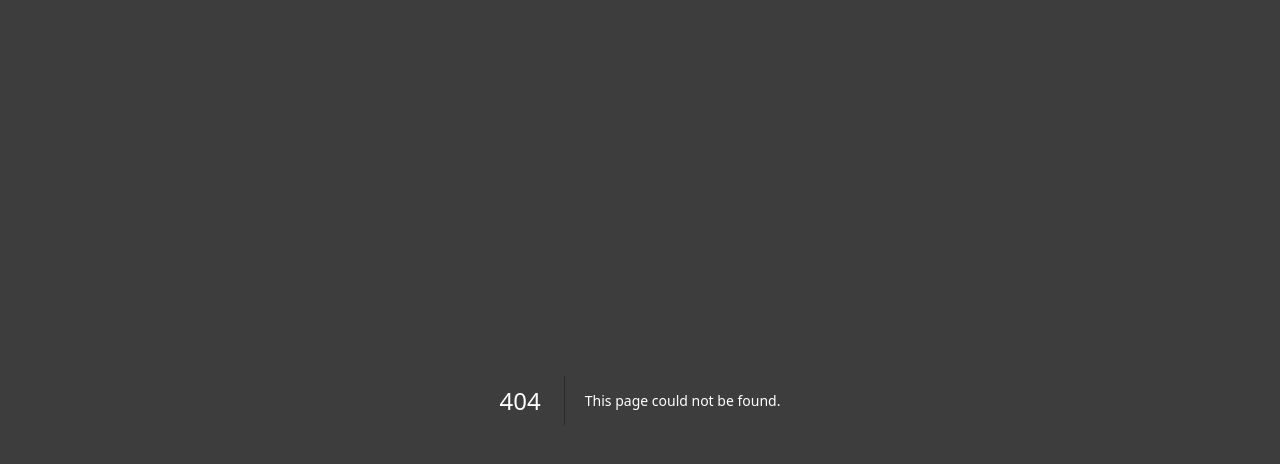
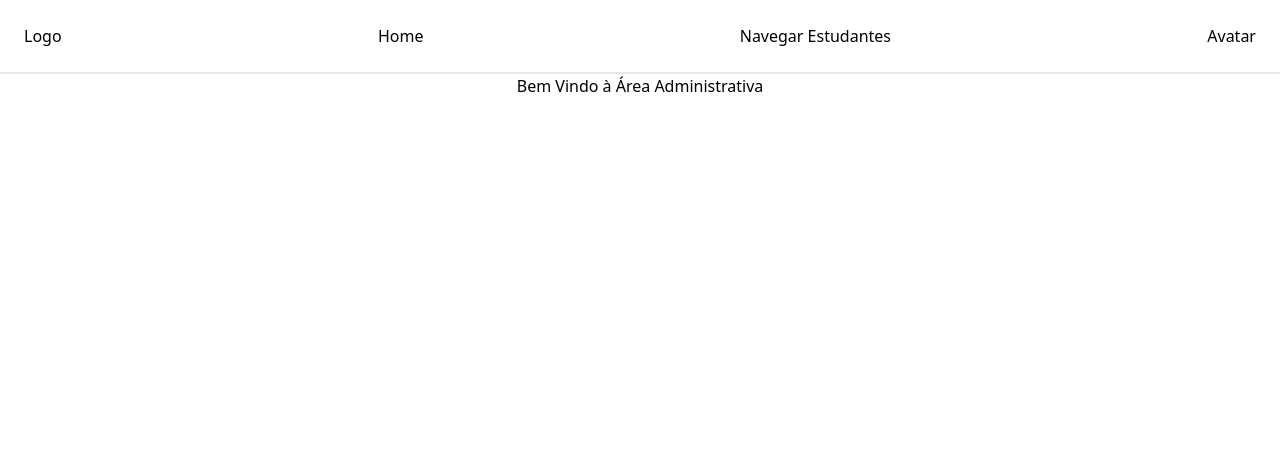
Before and after one commit to kukiFelt/DoProfessor, a Next.js app: page /admin in a window 1280 px wide. Before the commit this address had no page. Shown: the top 464 px of the page. Built offline with nearby package versions, Linux system fonts and the light colour scheme.

Commit message:
feat: dashboard

```diff
--- /dev/null
+++ b/app/admin/components/NavBar.tsx
@@ -0,0 +1,10 @@
+export default function NavBar() {
+    return (
+        <div className="flex justify-between p-6 border-b-2">
+            <h1>Logo</h1>
+            <a href="/admin">Home</a>
+            <a href="/admin/student">Navegar Estudantes</a>
+            <h1>Avatar</h1>
+        </div>
+    )
+}
--- /dev/null
+++ b/app/admin/layout.tsx
@@ -0,0 +1,18 @@
+import NavBar from "./components/NavBar";
+
+export default function AdminLayout({
+    children,
+}: Readonly<{
+    children: React.ReactNode;
+}>) {
+    return (
+        <html lang="en">
+            <body className="">
+                <div>
+                   <NavBar/>
+                    {children}
+                </div>
+            </body>
+        </html>
+    );
+}
--- /dev/null
+++ b/app/admin/page.tsx
@@ -0,0 +1,5 @@
+export default function Admin(){
+    return(
+        <h1 className="text-center">Bem Vindo à Área Administrativa</h1>
+    )
+}
--- /dev/null
+++ b/app/admin/student/page.tsx
@@ -0,0 +1,5 @@
+export default function Student(){
+    return(
+        <h1>Cadastro de Estudantes</h1>
+    )
+}
--- a/app/components/Header.tsx
+++ b/app/components/Header.tsx
@@ -1,12 +1,12 @@
 export default function Header() {
     return (
-        <div className="md:flex justify-between lg:mt-8 font-bold">
+        <div className="md:flex justify-between lg:pt-8 font-bold">
             <h3>🏫 ESCOLA TECNOLÓGICA 📕</h3>
             <nav className="space-x-3 mx-4">
                 <a href="#">Home</a>
                 <a href="#">Cursos</a>
                 <a href="#">Contato</a>
-                <a href="#">Login</a>
+                <a href="/admin">Login</a>
             </nav>
         </div>
     )
--- a/app/layout.tsx
+++ b/app/layout.tsx
@@ -16,7 +16,9 @@
 }>) {
   return (
     <html lang="en">
-      <body className="bg-[#3d3d3d] text-white text-center max-w-[1440px] mx-auto">{children}</body>
+      <body className="max-w-[1440px] mx-auto">
+        {children}
+      </body>
     </html>
   );
 }
--- a/app/page.tsx
+++ b/app/page.tsx
@@ -5,7 +5,7 @@
 
 export default function Home() {
   return (
-    <div>
+    <div className="bg-[#3d3d3d] text-white text-center">
        <Header/>
        <Banner/>
        <Course/>
```
